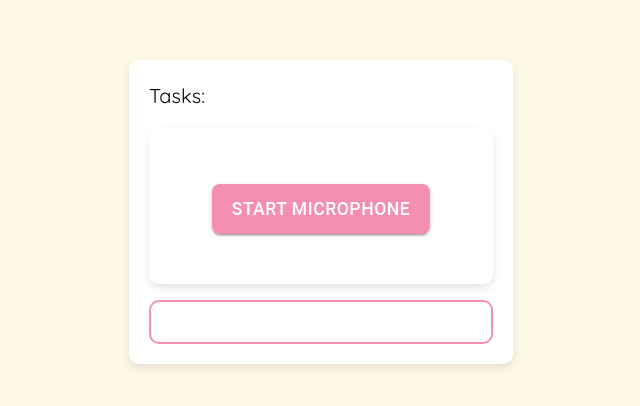
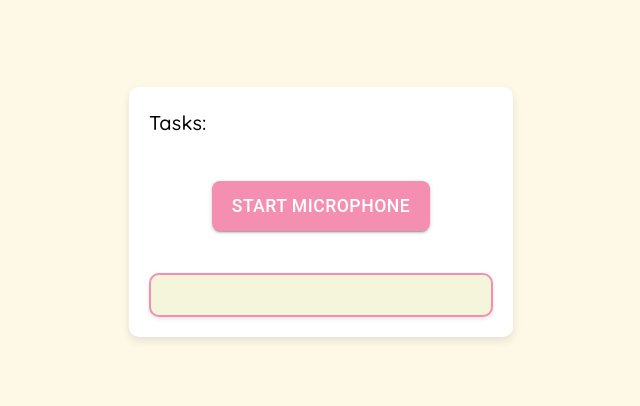
Before and after one commit to slug22/MemoMe, a React (Create React App) app in the folder frontend/: page /tasks in a window 1280 px wide. Shown: the part 188-594 px from the top of the page, without its empty margins (319-959 px from the left). Built offline with nearby package versions, Linux system fonts and the light colour scheme.

Commit message:
Update TaskDisplay.css

```diff
--- a/frontend/src/TaskDisplay.css
+++ b/frontend/src/TaskDisplay.css
@@ -1,18 +1,21 @@
-/* TaskDisplay.css */
+@import url('https://fonts.googleapis.com/css2?family=Quicksand:wght@300;400;500;600;700&display=swap');
+@import url("https://fonts.googleapis.com/css2?family=Montserrat:wght@400;500&display=swap");
+
 .task-display-container {
   display: flex;
+  flex-direction: column; /* Aligns items vertically */
   align-items: center;
   justify-content: center;
   height: 100vh;
   background-color: #fce4ec; /* Light Pink */
-    font-family: 'Quicksand', sans-serif;
+  font-family: 'Montserrat', sans-serif;
 }
 
 .task-box {
   background-color: #fff;
-    padding: 40px;
+  padding: 10px;
+  padding-bottom: 16px;
   border-radius: 10px;
-    box-shadow: 0 4px 8px rgba(0, 0, 0, 0.1);
   text-align: center;
   max-width: 500px;
   width: 100%;
@@ -41,3 +44,33 @@
   transform: scale(1.05);
   transition: 300ms;
 }
+
+.chat-response-box {
+  background-color: beige;
+  padding: 20px;
+  border-radius: 10px;
+  box-shadow: 0 2px 4px rgba(0, 0, 0, 0.1);
+  text-align: center;
+  max-width: 500px;
+  width: 100%;
+  margin-top: 20px; /* Creates space between task box and chat response box */
+  font-family: "Montserrat", sans-serif;
+}
+
+.speech-result-box {
+  opacity: 0;
+  transition: opacity 0.5s ease-in-out;
+}
+
+.speech-result-box.show {
+  opacity: 1;
+}
+
+.task-list-box {
+  opacity: 1;
+  transition: opacity 0.5s ease-in-out;
+}
+
+.task-list-box.hide {
+  opacity: 0;
+}
```
Lines whose indentation alone changed are shown as unchanged.
